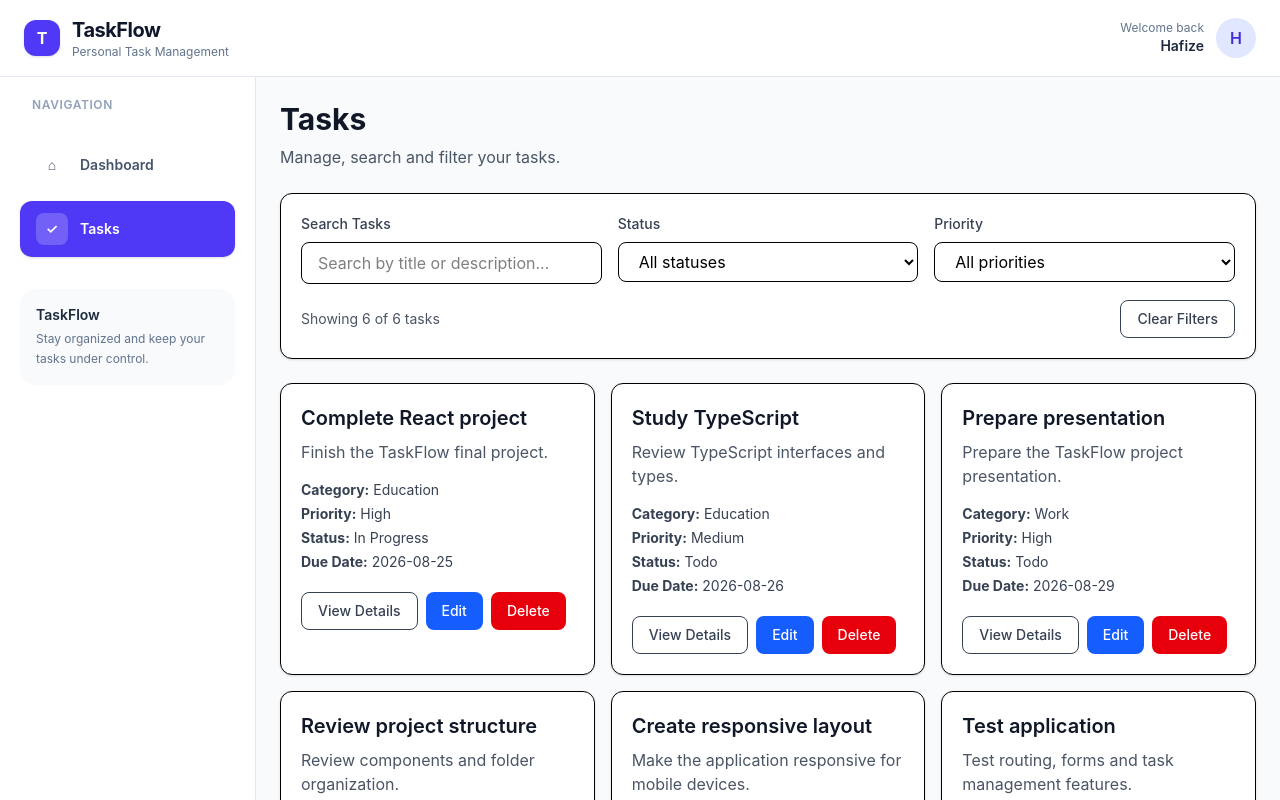
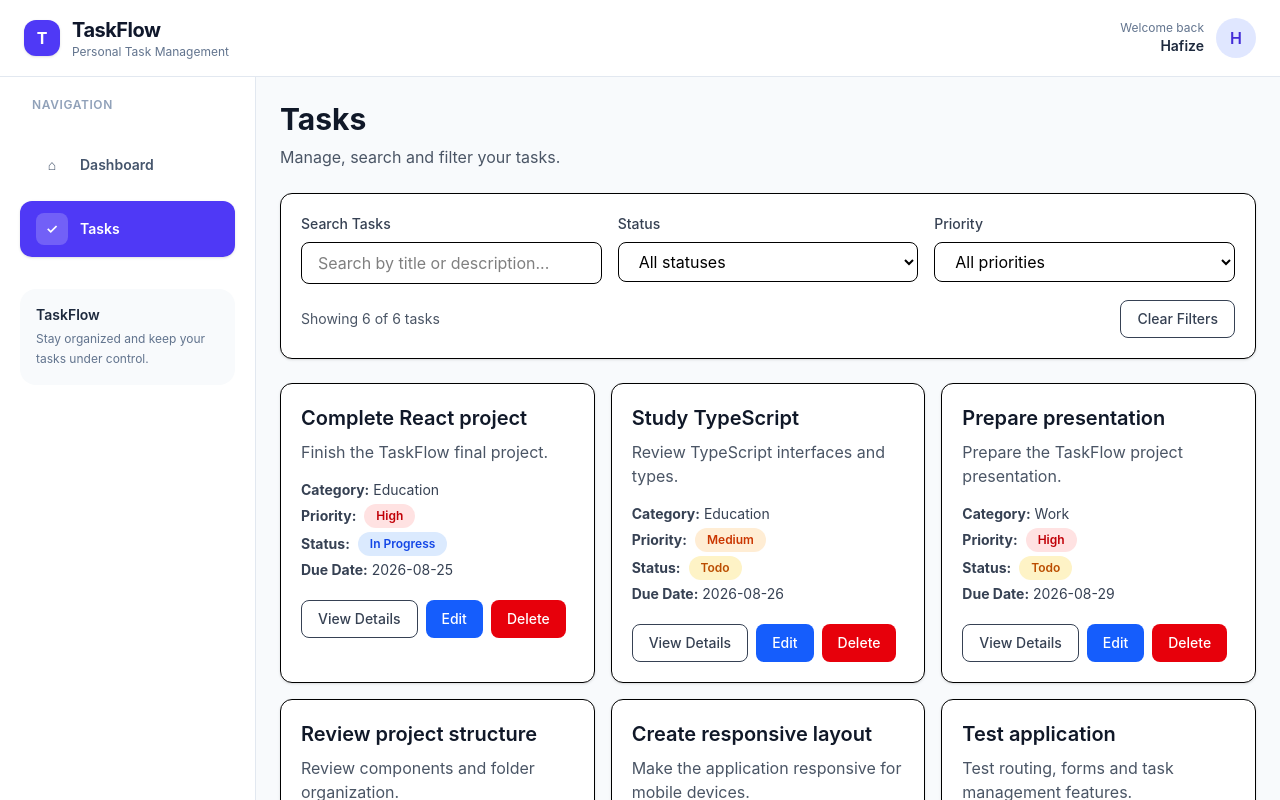
Before and after one commit to hafizecim/taskflow-react, a React (Vite) app: page /tasks in a window 1280 px wide. Shown: the top 800 px of the page. Built offline with nearby package versions, Linux system fonts and the light colour scheme.

Commit message:
feat: add priority and status badges

```diff
--- a/src/pages/Tasks.tsx
+++ b/src/pages/Tasks.tsx
@@ -254,15 +254,37 @@ function Tasks() {
                   {task.category}
                 </p>
 
-                <p>
-                  <strong>Priority:</strong>{' '}
-                  {task.priority}
-                </p>
+                <div className="flex items-center gap-2">
+                  <strong>Priority:</strong>
 
-                <p>
-                  <strong>Status:</strong>{' '}
-                  {task.status}
-                </p>
+                  <span
+                    className={`rounded-full px-3 py-1 text-xs font-semibold ${
+                      task.priority === 'High'
+                        ? 'bg-red-100 text-red-700'
+                        : task.priority === 'Medium'
+                          ? 'bg-orange-100 text-orange-700'
+                          : 'bg-green-100 text-green-700'
+                    }`}
+                  >
+                    {task.priority}
+                  </span>
+                </div>
+
+                <div className="flex items-center gap-2">
+                  <strong>Status:</strong>
+
+                  <span
+                    className={`rounded-full px-3 py-1 text-xs font-semibold ${
+                      task.status === 'Completed'
+                        ? 'bg-emerald-100 text-emerald-700'
+                        : task.status === 'In Progress'
+                          ? 'bg-blue-100 text-blue-700'
+                          : 'bg-amber-100 text-amber-700'
+                    }`}
+                  >
+                    {task.status}
+                  </span>
+                </div>
 
                 <p>
                   <strong>Due Date:</strong>{' '}
```
